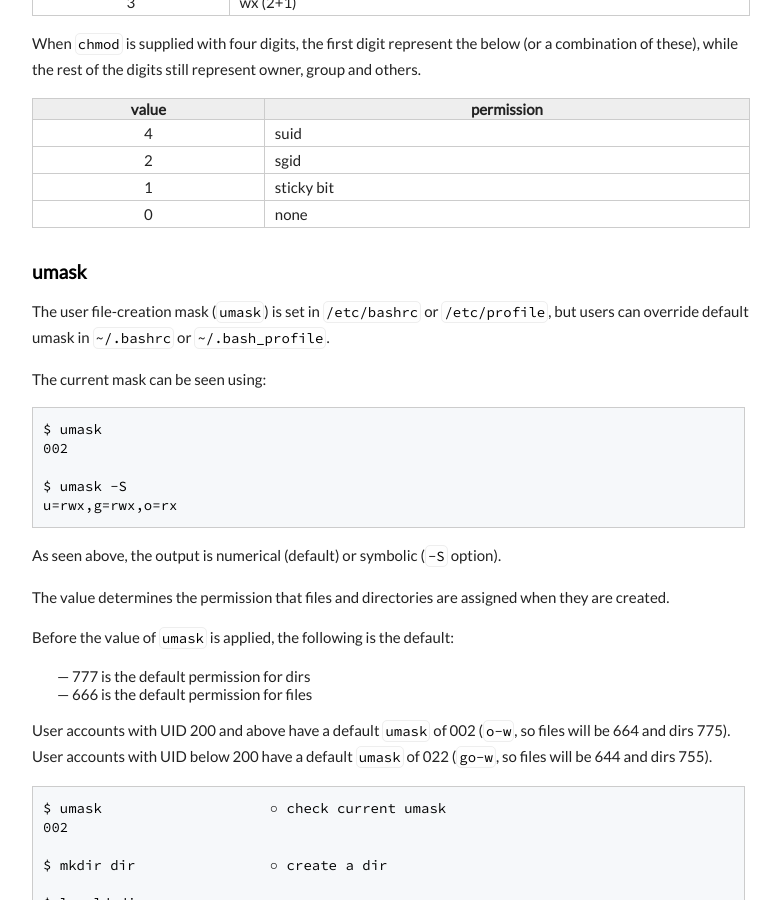
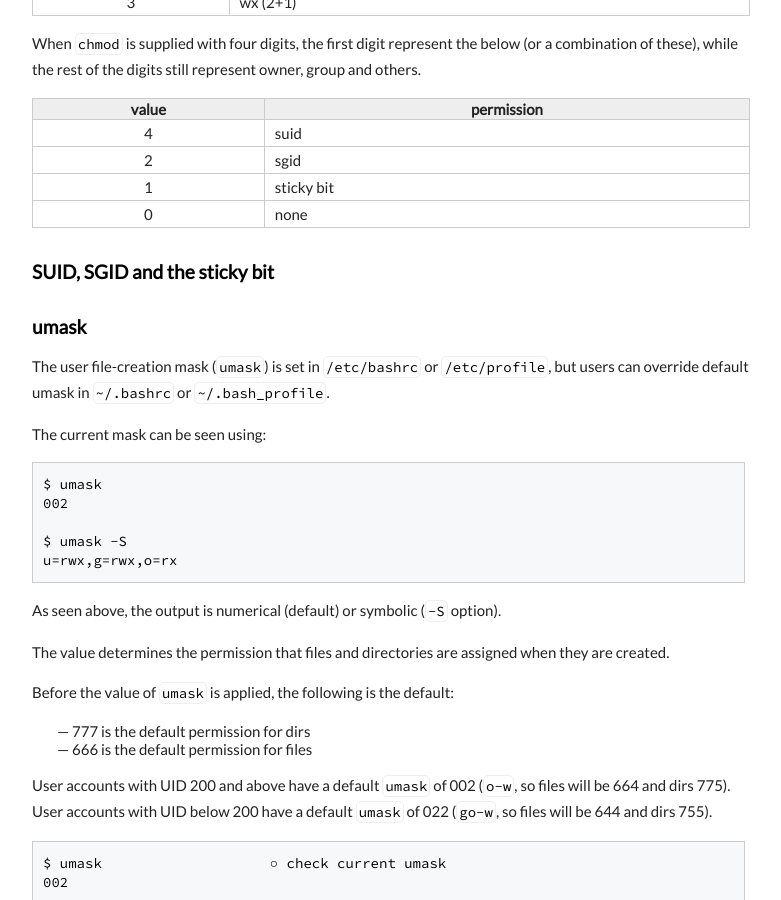
Before and after one commit to execas/execas.github.io, a Jekyll site: the page built from _posts/2018-10-21-linux-ownership-permissions-and-special-attributes.md, in a window 1280 px wide and 900 px high, scrolled down 3318 px. Shown: the whole window, without its empty margins (249-1030 px from the left). Built offline with Jekyll 4.4.1, drawn with Linux system fonts in a browser that asks for light colours.

Commit message:
Update 2018-10-21-linux-ownership-permissions-and-special-attributes.md

```diff
--- a/_posts/2018-10-21-linux-ownership-permissions-and-special-attributes.md
+++ b/_posts/2018-10-21-linux-ownership-permissions-and-special-attributes.md
@@ -160,6 +160,9 @@ When `chmod` is supplied with four digits, the first digit represent the below (
 |1 | sticky bit |
 |0 | none |
 
+### SUID, SGID and the sticky bit
+
+
 
 ### umask
 
```
